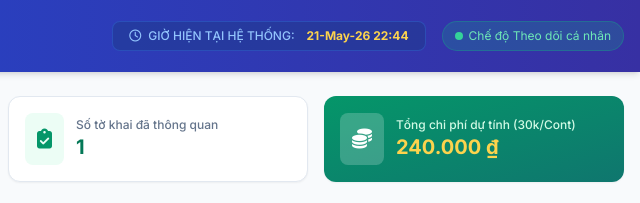
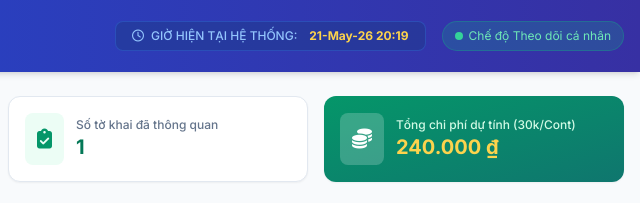
Before and after one commit to LeonNguyen1201/export-plan, a website: page index.html in a window 1280 px wide. Shown: the top 203 px of the page, 640-1280 px from the left. Drawn offline with nearby package versions, Linux system fonts and the light colour scheme.

Commit message:
Add files via upload

```diff
--- a/index.html
+++ b/index.html
@@ -64,6 +64,33 @@
                 <div class="bg-blue-900/50 px-4 py-1.5 rounded-lg border border-blue-500/30 text-xs flex items-center gap-3">
                     <span class="text-blue-300 font-medium"><i class="fa-regular fa-clock mr-1"></i> GIỜ HIỆN TẠI HỆ THỐNG:</span>
                     <span class="font-bold text-amber-300" id="current-time-display">21-May-26 22:44</span>
+                    <script>
+    function updateClock() {
+        // Lấy thời gian hiện tại từ hệ thống của máy người dùng
+        const now = new Date();
+
+        // Định dạng lại theo kiểu dd-Mon-yy HH:MM
+        const day = String(now.getDate()).padStart(2, '0');
+        const month = now.toLocaleString('en-US', { month: 'short' });
+        const year = String(now.getFullYear()).slice(-2);
+        const hours = String(now.getHours()).padStart(2, '0');
+        const minutes = String(now.getMinutes()).padStart(2, '0');
+
+        const timeString = `${day}-${month}-${year} ${hours}:${minutes}`;
+
+        // Cập nhật vào thẻ span có id="current-time-display"
+        const el = document.getElementById('current-time-display');
+        if (el) {
+            el.textContent = timeString;
+        }
+    }
+
+    // Chạy hàm này mỗi 1000ms (1 giây)
+    setInterval(updateClock, 1000);
+
+    // Gọi ngay lập tức một lần để không bị trễ 1 giây đầu tiên
+    updateClock();
+</script>
                 </div>
                 <span class="text-xs bg-emerald-500/20 text-emerald-300 border border-emerald-500/30 px-3 py-1.5 rounded-full flex items-center gap-1.5">
                     <span class="w-2 h-2 rounded-full bg-emerald-400 animate-ping"></span>
```
